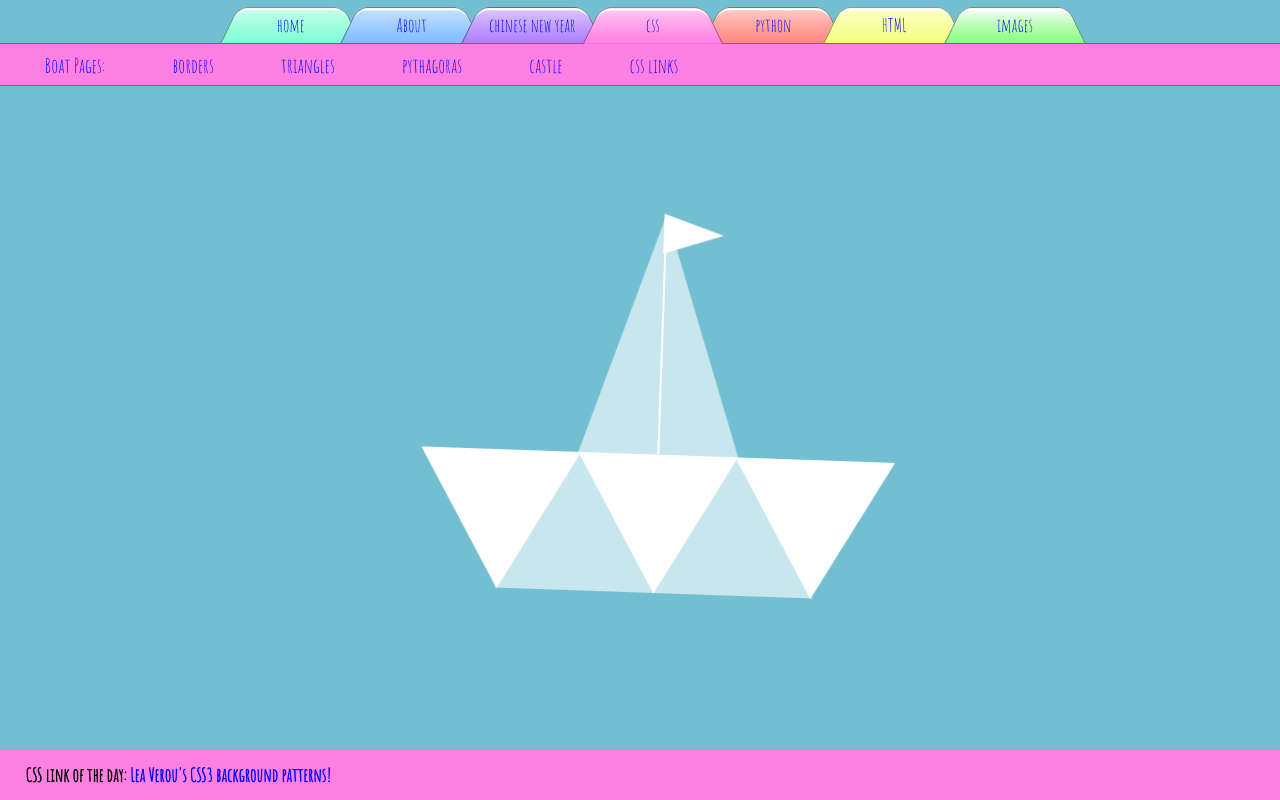
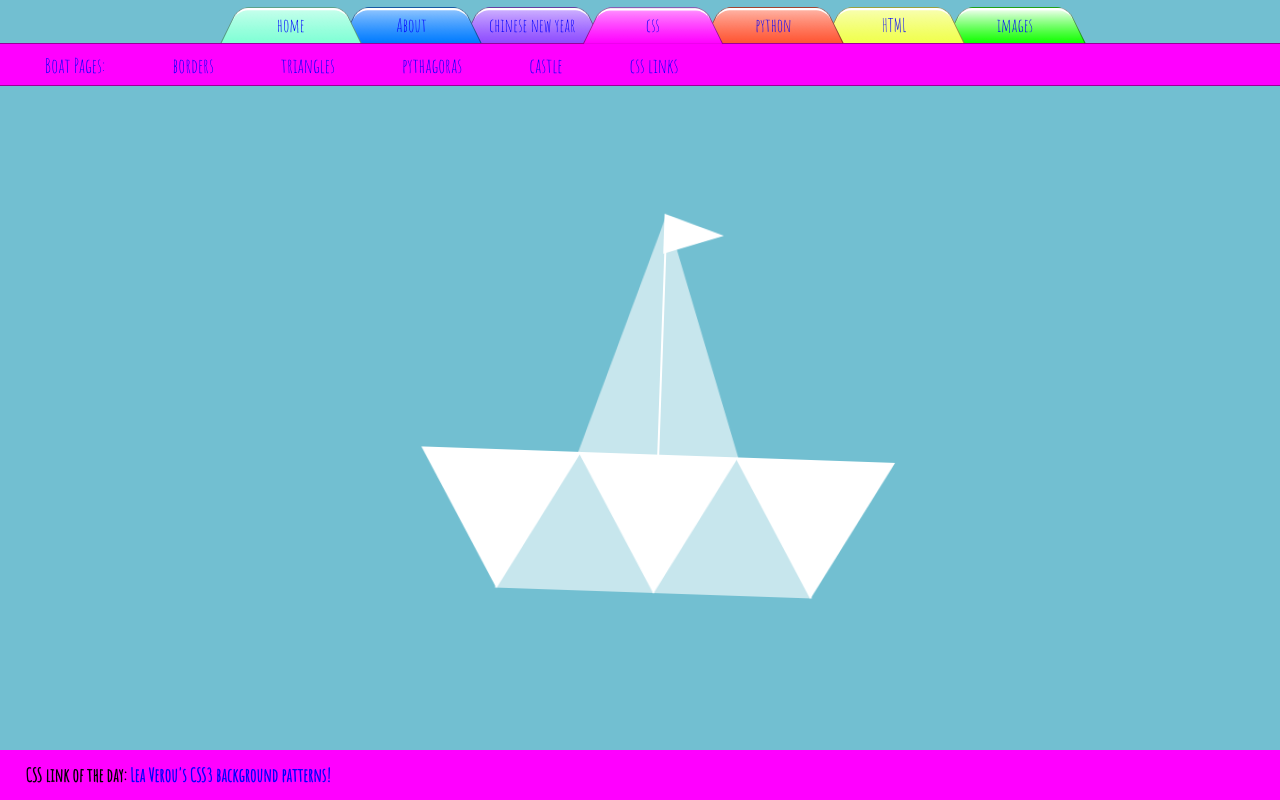
Before and after one commit to wwwStatic/auha_chiny, a plain HTML site: page pages/css.html in a window 1280 px wide. Drawn offline with Linux system fonts and the light colour scheme.

Commit message:
aurelia colours

```diff
--- a/javascripts/hermione.js
+++ b/javascripts/hermione.js
@@ -5,13 +5,18 @@ var callback = function(){
 hl={
 	docReady: function(){
 	},
+	/* hl.currentMenu called when menu loaded (xhttp.onload include.js) */
 	currentMenu: function(menu){
-		document.querySelectorAll("#menu li").forEach(function(list){
+		document.querySelectorAll("#menu>li").forEach(function(list){
 			list.classList.remove("selected");
 			if(document.body.classList.contains(list.classList[0])){
 				list.classList.add("selected");
 			}
+			list.addEventListener("click", hl.expandLinkAreaToList);
 		});
+	},
+	expandLinkAreaToList: function(e){
+		window.location = e.target.firstElementChild.getAttribute("href");
 	},
 	about: {
 		calcAge: function(id, date){
--- a/stylesheets/shared.css
+++ b/stylesheets/shared.css
@@ -8,26 +8,26 @@
 	--home-menu-bkg: hsla(160, 100%, 75%, 1);
 	--about-bkg: #FDA428;
 	/*--about-menu-bkg: #Ffb438;*/
-	--about-menu-bkg: hsla(211, 100%, 75%, 1);
+	--about-menu-bkg: hsla(211, 100%, 50%, 1);
 	--chiny-bkg: var(--page-bkg-basic);
 	/*--chiny-menu-bkg: var(--menu-bkg-basic);*/
-	--chiny-menu-bkg: hsla(262, 100%, 75%, 1);
+	--chiny-menu-bkg: hsla(262, 100% ,65%, 1);
 	--css-bkg: #72bfd1;
 	/*--css-menu-bkg: #C8E5EC;*/
-	--css-menu-bkg: hsla(313, 100%, 75%, 1);
+	--css-menu-bkg: hsla(300, 100%, 50%, 1);
 	--python-bkg: #72bfd1;
 	/*--python-menu-bkg: #C8E5EC;*/
-	--python-menu-bkg: hsla(4, 100%, 75%, 1);
+	--python-menu-bkg: hsla(10, 100%, 60%, 1);
 	--html-bkg: #66FFFF;
 	/*--html-menu-bkg: #0000FF;*/
-	--html-menu-bkg: hsla(65, 100%, 75%, 1);
+	--html-menu-bkg: hsla(65, 100%, 65%, 1);
 	/*--html-menu-a: #ccFFFF;
 	--html-menu-hover: #FFD8E2;*/
 	--html-menu-a: var(--menu-basic-a);
 	--html-menu-hover: var(--menu-basic-hover);
 	--image-bkg: #93cDdF;
 	/*--image-menu-bkg: #c8f5ff;*/
-	--image-menu-bkg: hsla(116, 100%, 75%, 1);
+	--image-menu-bkg: hsla(116, 100%, 50%, 1);
 	--hermione-font: 'Amatic SC', cursive;
 	--nana-font: "Comic Sans MS", sans-serif;
 	--code-font: "Courier", monospace;
@@ -109,6 +109,7 @@ body{
 	text-decoration: none;
 	margin: 0 -.3em;
 	background-color: transparent;
+	cursor: pointer;
 }
 #menu > li::before{
 	border: .12vw solid rgba(0,0,0,.4);
@@ -127,6 +128,13 @@ body{
 	transform: scale(1.1, 1.3) perspective(0.75vw) rotateX(5deg);
 	transform-origin: bottom;
 }
+#menu li.home{z-index: 10;}
+#menu li.about{z-index: 9;}
+#menu li.chiny{z-index: 8;}
+#menu li.css{z-index: 7;}
+#menu li.python{z-index: 6;}
+#menu li.html{z-index: 5;}
+#menu li.image{z-index: 4;}
 #menu li.home::before{
 	background: var(--home-menu-bkg) linear-gradient(hsla(0,0%,100%,0.6), hsla(0,0%,100%,0));
 }
@@ -149,7 +157,7 @@ body{
 	background: var(--image-menu-bkg) linear-gradient(hsla(0,0%,100%,1), hsla(0,0%,100%,0));
 }
 #menu li.selected{
-	z-index: 2;
+	z-index: 12;
 }
 #menu li.selected::before{
 	margin-bottom: -.12vw;
```
